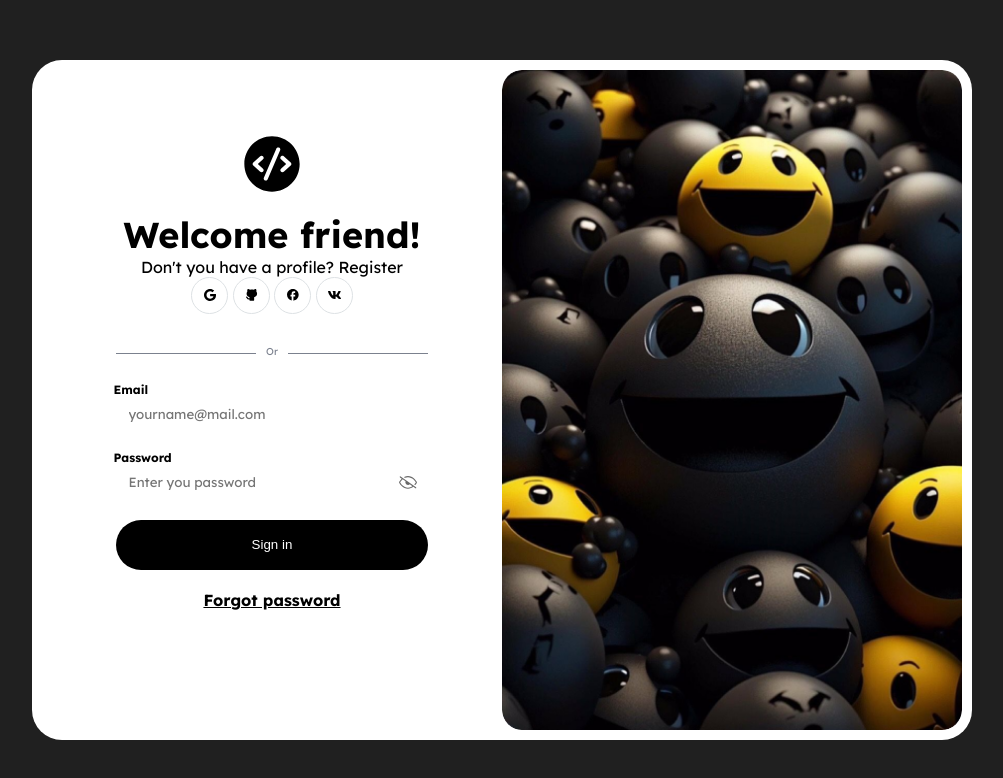
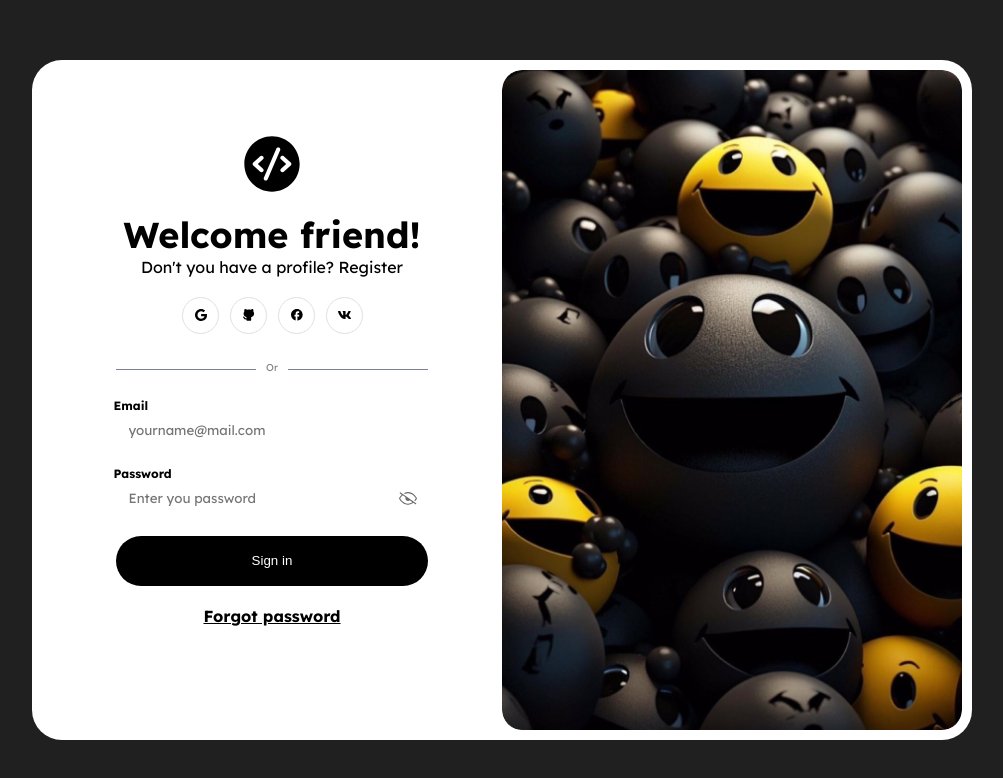
Before and after one commit to par1tet/testTask1, a plain HTML site: page index.html in a window 1280 px wide. Shown: the whole page, without its empty margins (138-1141 px from the left). Drawn offline with Linux system fonts and the light colour scheme.

Commit message:
change js

```diff
--- a/assets/main.scss
+++ b/assets/main.scss
@@ -61,7 +61,7 @@ html,body {
     font-weight: 400;
 }
 
-.main__form_social {
+.main__form-social {
     display: flex;
 
     gap:11px;
@@ -70,6 +70,7 @@ html,body {
 }
 
 .main__form-social > img {
+    transition: all 200ms;
     cursor: pointer;
 }
 
--- a/main.js
+++ b/main.js
@@ -1,6 +1,6 @@
 const passwordInput = document.querySelector("#password-input")
 const changeView = document.querySelector("#change-view")
-const iconsSocial = document.querySelectorAll(".main__form_social > img")
+const iconsSocial = document.querySelectorAll(".main__form-social > img")
 
 function handleClick(e){
     if(e.target.classList.contains('dont-view')){
```
Also changed, not shown: assets/main.css, 1 other file.
